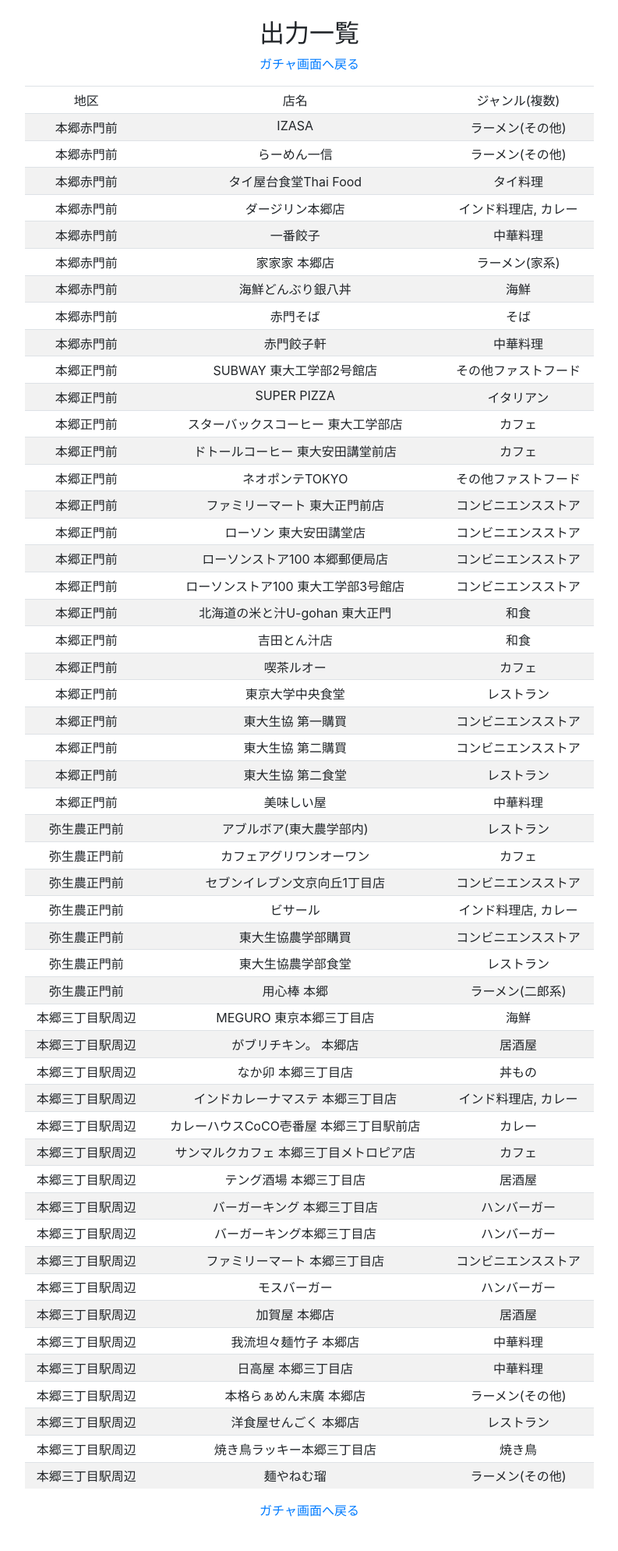
After one commit to tani-cat/hongo_lunch, a Django app: page /list/ in a window 1280 px wide. The commit adds this page. Shown: the whole page at 78% size, without its empty margins (243-1036 px from the left). Run offline with Django 3.2, Linux system fonts and the light colour scheme; data comes from the database, SQL or seed files in the repository; some libraries are stand-ins or nearby versions.

Commit message:
append output list

```diff
--- a/lunch_gacha/templates/lunch_gacha/gacha.html
+++ b/lunch_gacha/templates/lunch_gacha/gacha.html
@@ -41,7 +41,7 @@
       </fieldset>
     </form>
     <hr>
-    <p><a href="/admin/">管理者サイトはこちら</a></p>
+    <p><a href="{% url 'lunch_gacha:list' %}">ガチャの出力一覧</a>・<a href="/admin/">管理者サイト</a></p>
   </div>
 </div>
 {% endblock %}
--- /dev/null
+++ b/lunch_gacha/templates/lunch_gacha/list.html
@@ -0,0 +1,33 @@
+{% extends 'base.html' %}
+{% load gacha_tag %}
+{% load static %}
+{% block title %}出力一覧{% endblock %}
+{% block content %}
+<div class="py-4 container">
+  <h2 class="text-center">出力一覧</h2>
+  <p class="text-center"><a href="{% url 'lunch_gacha:gacha' %}">ガチャ画面へ戻る</a></p>
+  <div class="row">
+    <div class="col-lg-8 offset-lg-2">
+      <table class="table table-sm table-striped text-center">
+        <thead>
+          <tr>
+            <td>地区</td>
+            <td>店名</td>
+            <td>ジャンル(複数)</td>
+          </tr>
+        </thead>
+        <tbody>
+          {% for obj in object_list %}
+            <tr>
+              <td>{{ obj.district }}</td>
+              <td>{{ obj.name }}</td>
+              <td>{{ obj.genre|list_all }}</td>
+            </tr>
+          {% endfor %}
+        </tbody>
+      </table>
+    </div>
+  </div>
+  <p class="text-center"><a href="{% url 'lunch_gacha:gacha' %}">ガチャ画面へ戻る</a></p>
+</div>
+{% endblock %}
--- /dev/null
+++ b/lunch_gacha/templatetags/gacha_tag.py
@@ -0,0 +1,15 @@
+from django import template
+
+
+register = template.Library()
+
+
+@register.filter
+def list_all(value):
+    """m2mの内容を表示する
+
+    """
+    if value.count():
+        return ', '.join([str(x) for x in value.all()])
+    else:
+        return '(なし)'
--- a/lunch_gacha/urls.py
+++ b/lunch_gacha/urls.py
@@ -7,4 +7,5 @@
 urlpatterns = [
     path('gacha/', views.GachaView.as_view(), name='gacha'),
     path('result/', views.GachaResultView.as_view(), name='result'),
+    path('list/', views.GachaListView.as_view(), name='list'),
 ]
--- a/lunch_gacha/views.py
+++ b/lunch_gacha/views.py
@@ -134,3 +134,20 @@
             return redirect('lunch_gacha:gacha')
 
         return render(request, self.template_name, context)
+
+
+class GachaListView(generic.ListView):
+    """ガチャの出力結果一覧画面
+
+    """
+
+    model = models.LunchPlace
+    template_name = 'lunch_gacha/list.html'
+
+    def get_queryset(self):
+        queryset = super().get_queryset()
+        queryset = queryset.filter(is_valid=True)
+        queryset = queryset.select_related('district')
+        queryset = queryset.prefetch_related('genre')
+        queryset = queryset.order_by('district', 'name')
+        return queryset
```
Also changed, not shown: lunch_gacha/templatetags/__init__.py (added).
